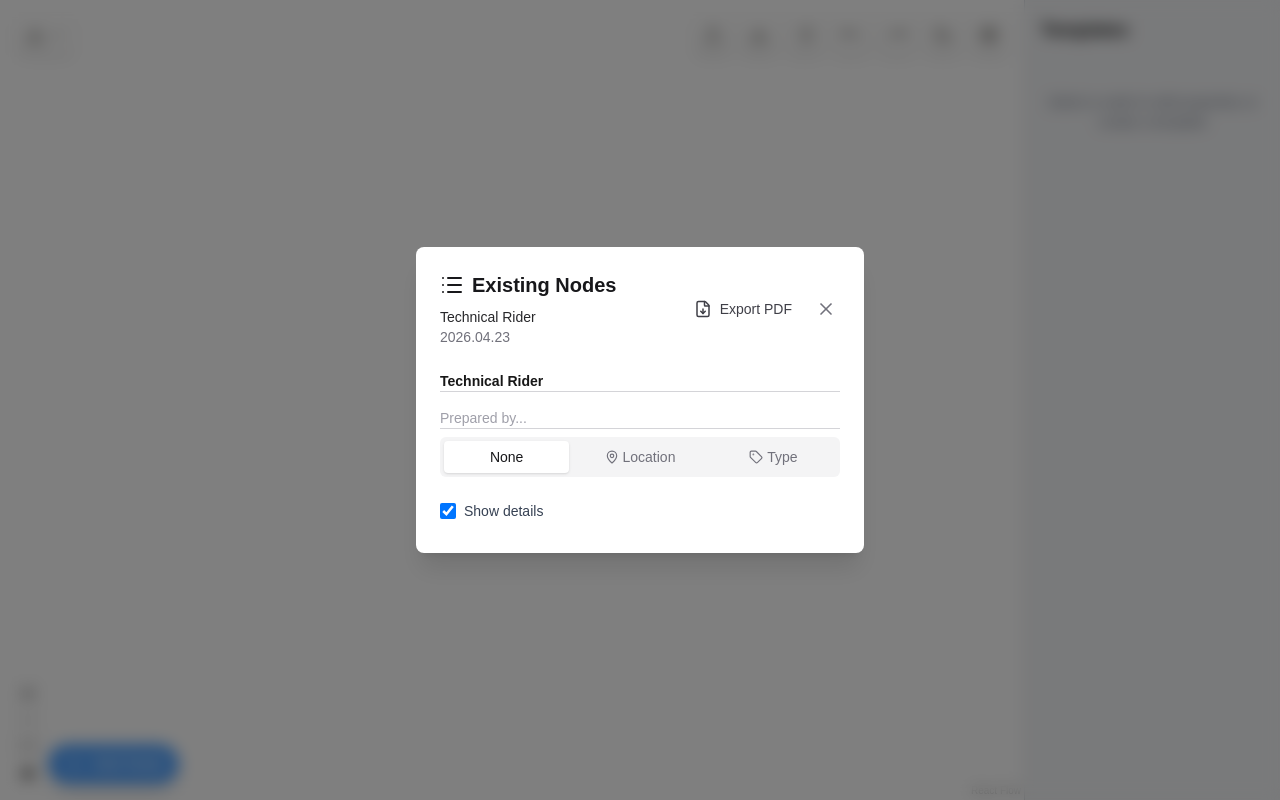
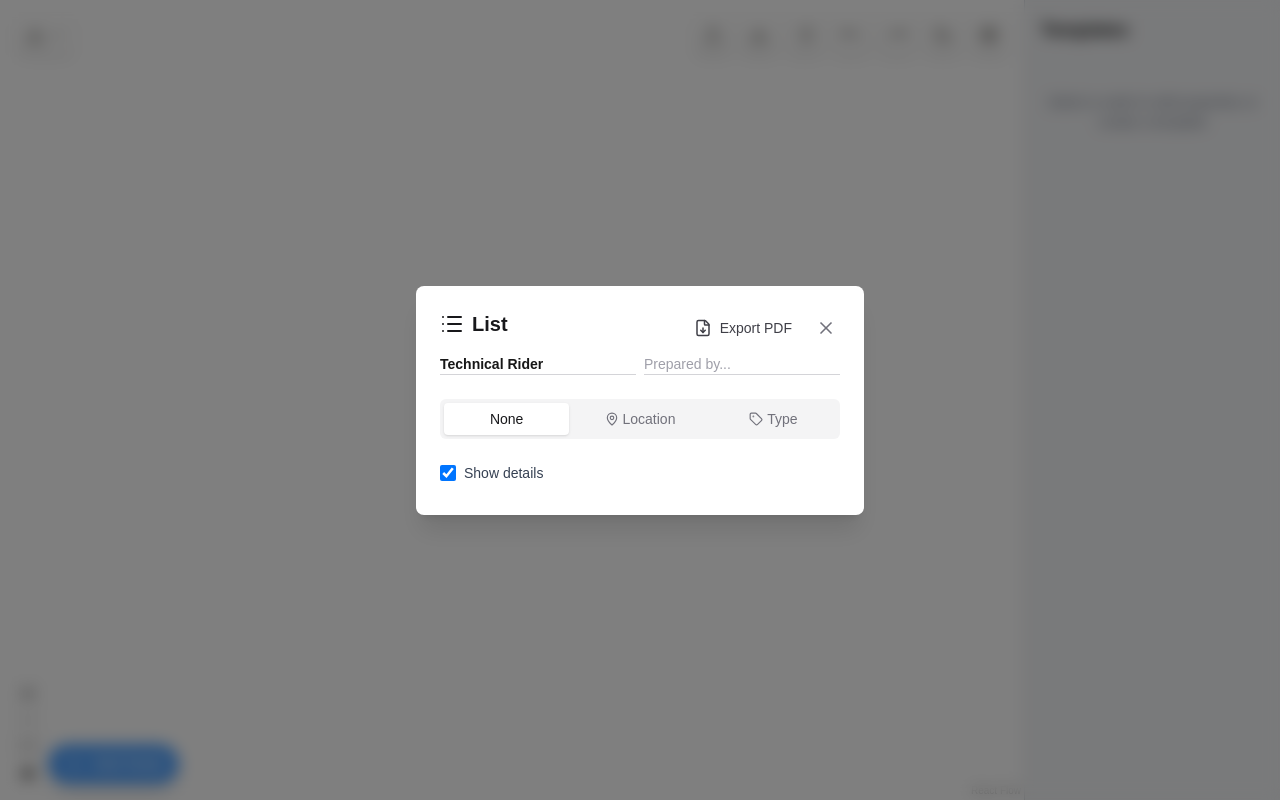
Before and after one commit to mageeagle/stage-diagram, a Next.js app: page / in a window 1280 px wide. Both pictures are taken after a click on the button 805 px from the left and 35 px from the top of the page. Built offline with nearby package versions, Linux system fonts and the light colour scheme.

Commit message:
Polish Rider List

```diff
--- a/src/components/diagram/NodeListModal.tsx
+++ b/src/components/diagram/NodeListModal.tsx
@@ -19,7 +19,7 @@ export const NodeListModal = ({ isOpen, onClose }: NodeListModalProps) => {
   const [groupBy, setGroupBy] = useState<GroupByMode>("none");
   const [showDetails, setShowDetails] = useState(true);
 
-  const { title, preparedBy, nodes, edges, cableTypes, updateTitle, updatePreparedBy } = useStore();
+  const { title, preparedBy, nodes, edges, cableTypes} = useStore();
 
   // Sync with store on mount and when isOpen or store values change
   useEffect(() => {
@@ -44,15 +44,7 @@ export const NodeListModal = ({ isOpen, onClose }: NodeListModalProps) => {
 
   const handleExport = () => {
     const report = generateNodeListReport(nodes, groupBy, edges);
-    exportToPdf(report);
-  };
-
-  const handleTitleChange = (e: React.ChangeEvent<HTMLInputElement>) => {
-    updateTitle(e.target.value);
-  };
-
-  const handlePreparedByChange = (e: React.ChangeEvent<HTMLInputElement>) => {
-    updatePreparedBy(e.target.value);
+    exportToPdf(title, preparedBy, report);
   };
 
   if (!isOpen) return null;
@@ -74,26 +66,6 @@ export const NodeListModal = ({ isOpen, onClose }: NodeListModalProps) => {
         />
 
         <div className="px-6 pb-6">
-          <div className="flex items-center gap-2 py-2">
-            <input
-              type="text"
-              id="title-input"
-              value={title}
-              onChange={(e) => updateTitle(e.target.value)}
-              className="flex-1 text-sm font-semibold border-b border-zinc-300 dark:border-zinc-700 bg-transparent focus:border-blue-500 dark:focus:border-blue-400 placeholder-zinc-400 dark:placeholder-zinc-600"
-              placeholder="Technical Rider"
-            />
-          </div>
-          <div className="flex items-center gap-2 py-2">
-            <input
-              type="text"
-              id="prepared-by-input"
-              value={preparedBy}
-              onChange={(e) => updatePreparedBy(e.target.value)}
-              className="flex-1 text-sm border-b border-zinc-300 dark:border-zinc-700 bg-transparent focus:border-blue-500 dark:focus:border-blue-400 placeholder-zinc-400 dark:placeholder-zinc-600"
-              placeholder="Prepared by..."
-            />
-          </div>
           <NodeListTabs groupBy={groupBy} setGroupBy={setGroupBy} />
 
           {groupBy !== "type" && (
@@ -119,31 +91,6 @@ export const NodeListModal = ({ isOpen, onClose }: NodeListModalProps) => {
             groupBy={groupBy}
             showDetails={showDetails}
           />
-
-          {cableTypes.length > 0 && (
-            <div className="mt-6">
-              <div className="bg-zinc-50 dark:bg-zinc-800/50 px-5 py-2 text-xs font-bold uppercase tracking-wider text-zinc-500 dark:text-zinc-400 border-y border-zinc-100 dark:border-zinc-800">
-                Cables
-              </div>
-              <div className="px-5 py-2">
-                {cableTypes.map((type) => {
-                  const count = edges.filter(
-                    (edge) => edge.data!.cableType === type,
-                  ).length;
-                  return (
-                    <div key={type} className="flex justify-between py-1">
-                      <span className="text-gray-700 dark:text-zinc-300">
-                        {type}
-                      </span>
-                      <span className="text-gray-500 dark:text-zinc-500">
-                        {count}
-                      </span>
-                    </div>
-                  );
-                })}
-              </div>
-            </div>
-          )}
         </div>
       </div>
     </div>,
--- a/src/components/diagram/node-list-modal/NodeListHeader.tsx
+++ b/src/components/diagram/node-list-modal/NodeListHeader.tsx
@@ -1,24 +1,23 @@
-import React from "react";
-import { format } from "date-fns";
 import { X, List, FileDown } from "lucide-react";
 import { type NodeListHeaderProps } from "../node-list-modal-types";
+import { useStore } from "@/store/useStore";
 
-export const NodeListHeader = ({ onClose, onExport, title, preparedBy }: NodeListHeaderProps) => {
-  const currentDate = format(new Date(), "yyyy.MM.dd");
-
+export const NodeListHeader = ({
+  onClose,
+  onExport,
+  title,
+  preparedBy,
+}: NodeListHeaderProps) => {
+  const updateTitle = useStore((s) => s.updateTitle);
+  const updatePreparedBy = useStore((s) => s.updatePreparedBy);
   return (
-    <div className="flex items-center justify-between p-6 pb-4">
+    <div className=" p-6 pb-4">
+      <div className="flex items-center justify-between">
         <div className="flex-1">
           <h2 className="text-xl font-semibold text-zinc-900 dark:text-zinc-100 flex items-center gap-2 mb-2">
             <List size={24} />
-          Existing Nodes
+            List
           </h2>
-        <div className="text-sm">
-          <div className="font-medium text-zinc-800 dark:text-zinc-200">{title}</div>
-          <div className="text-zinc-500 dark:text-zinc-500">
-            {preparedBy && `Prepared by ${preparedBy} • `}{currentDate}
-          </div>
-        </div>
         </div>
         <div className="flex items-center gap-2">
           {onExport && (
@@ -38,5 +37,27 @@ export const NodeListHeader = ({ onClose, onExport, title, preparedBy }: NodeLis
           </button>
         </div>
       </div>
+      <div className="flex items-center justify-between gap-2 py-2">
+
+          <input
+            type="text"
+            id="title-input"
+            value={title}
+            onChange={(e) => updateTitle(e.target.value)}
+            className="flex-1 text-sm font-semibold border-b border-zinc-300 dark:border-zinc-700 bg-transparent focus:border-blue-500 dark:focus:border-blue-400 placeholder-zinc-400 dark:placeholder-zinc-600"
+            placeholder="Technical Rider"
+          />
+
+          <input
+            type="text"
+            id="prepared-by-input"
+            value={preparedBy}
+            onChange={(e) => updatePreparedBy(e.target.value)}
+            className="flex-1 text-sm border-b border-zinc-300 dark:border-zinc-700 bg-transparent focus:border-blue-500 dark:focus:border-blue-400 placeholder-zinc-400 dark:placeholder-zinc-600"
+            placeholder="Prepared by..."
+          />
+
+      </div>
+    </div>
   );
 };
--- a/src/components/diagram/node-list-modal/NodeListItem.tsx
+++ b/src/components/diagram/node-list-modal/NodeListItem.tsx
@@ -11,7 +11,7 @@ export const NodeListItem = ({
     <div className="flex items-center border-b border-zinc-100 dark:border-zinc-800 hover:bg-zinc-50 dark:hover:bg-zinc-800/50 transition-colors">
       <div className="flex-1 px-5 py-3">
         <div className="font-medium text-zinc-900 dark:text-zinc-100 wrap-break-word max-w-full flex flex-col">
-          <span className="truncate">{node.name}</span>
+          <span className="flex">{node.name}</span>
           {showDetails && (
             <div className="flex gap-3 text-xs text-zinc-500 dark:text-zinc-400">
               {node.type && groupBy !== "type" && (
--- a/src/components/diagram/node-list-modal/NodeListTabs.tsx
+++ b/src/components/diagram/node-list-modal/NodeListTabs.tsx
@@ -9,7 +9,7 @@ export const NodeListTabs = ({ groupBy, setGroupBy }: NodeListTabsProps) => {
       <button
         onClick={() => setGroupBy("none")}
         className={cn(
-          "flex-1 flex items-center justify-center gap-1 py-1.5 text-sm rounded transition-colors",
+          "cursor-pointer flex-1 flex items-center justify-center gap-1 py-1.5 text-sm rounded transition-colors",
           groupBy === "none"
             ? "bg-white dark:bg-zinc-700 shadow-sm text-zinc-900 dark:text-zinc-100"
             : "text-zinc-500 hover:text-zinc-700 dark:hover:text-zinc-300",
@@ -20,7 +20,7 @@ export const NodeListTabs = ({ groupBy, setGroupBy }: NodeListTabsProps) => {
       <button
         onClick={() => setGroupBy("location")}
         className={cn(
-          "flex-1 flex items-center justify-center gap-1 py-1.5 text-sm rounded transition-colors",
+          "cursor-pointer flex-1 flex items-center justify-center gap-1 py-1.5 text-sm rounded transition-colors",
           groupBy === "location"
             ? "bg-white dark:bg-zinc-700 shadow-sm text-zinc-900 dark:text-zinc-100"
             : "text-zinc-500 hover:text-zinc-700 dark:hover:text-zinc-300",
@@ -32,7 +32,7 @@ export const NodeListTabs = ({ groupBy, setGroupBy }: NodeListTabsProps) => {
       <button
         onClick={() => setGroupBy("type")}
         className={cn(
-          "flex-1 flex items-center justify-center gap-1 py-1.5 text-sm rounded transition-colors",
+          "cursor-pointer flex-1 flex items-center justify-center gap-1 py-1.5 text-sm rounded transition-colors",
           groupBy === "type"
             ? "bg-white dark:bg-zinc-700 shadow-sm text-zinc-900 dark:text-zinc-100"
             : "text-zinc-500 hover:text-zinc-700 dark:hover:text-zinc-300",
--- a/src/components/diagram/node-list-modal/pdf-export-utils.ts
+++ b/src/components/diagram/node-list-modal/pdf-export-utils.ts
@@ -1,7 +1,12 @@
 import jsPDF from "jspdf";
 import { Report, ReportRow } from "./node-list-report-generator";
+import { format } from "date-fns";
 
-export function exportToPdf(report: Report): void {
+export function exportToPdf(
+  title: string,
+  preparedBy: string,
+  report: Report,
+): void {
   const doc = new jsPDF({
     orientation: "portrait",
     unit: "mm",
@@ -26,8 +31,17 @@ export function exportToPdf(report: Report): void {
   };
 
   // Title
-  drawText("Node List Report", margin, currentY, 18, "bold");
-  currentY += 15;
+  drawText(title || "Technical Rider", margin + 5, currentY, 18, "bold");
+  currentY += 5;
+
+  // Prepared By
+  if (preparedBy) {
+    currentY += 5;
+    drawText(`Prepared by: ${preparedBy}`, margin + 5, currentY, 10);
+    currentY += 5;
+  }
+  drawText(format(new Date(), "yyyy.MM.dd"), margin + 5, currentY, 10);
+  currentY += 25;
 
   const renderRows = (rows: ReportRow[]) => {
     rows.forEach((row) => {
@@ -60,14 +74,14 @@ export function exportToPdf(report: Report): void {
             );
           }
           doc.setFontSize(10);
-          doc.text(`${row.node.quantity}`, pageWidth - margin, currentY, {
+          doc.text(`${row.node.quantity}`, pageWidth - margin - 5, currentY, {
             align: "right",
           });
           currentY += 8;
           break;
         case "summary":
           drawText(`${row.label}`, margin + 5, currentY, 10);
-          doc.text(`${row.value}`, pageWidth - margin, currentY, {
+          doc.text(`${row.value}`, pageWidth - margin - 5, currentY, {
             align: "right",
           });
           currentY += 8;
@@ -78,7 +92,11 @@ export function exportToPdf(report: Report): void {
       }
     });
   };
-
+  let count = 0;
+  report.nodesReport.forEach((v) => {
+    if (v.type === "header") count++;
+  });
+  if (count === 0) renderRows([{ type: "header", label: "Items" }]);
   // Nodes Report
   renderRows(report.nodesReport);
 
--- a/src/store/useStore.ts
+++ b/src/store/useStore.ts
@@ -123,6 +123,8 @@ export const useStore = create<DiagramState>((set, get) => ({
   preparedBy: "",
   undoStack: [],
   redoStack: [],
+  title: "Technical Rider",
+  preparedBy: "",
 
   undo: () => {
     const { undoStack, redoStack, nodes, edges } = get();
```
Lines whose indentation alone changed are shown as unchanged.
